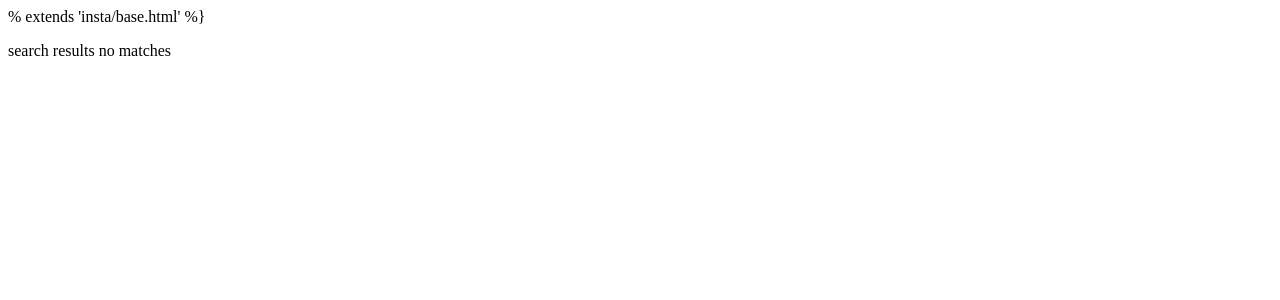
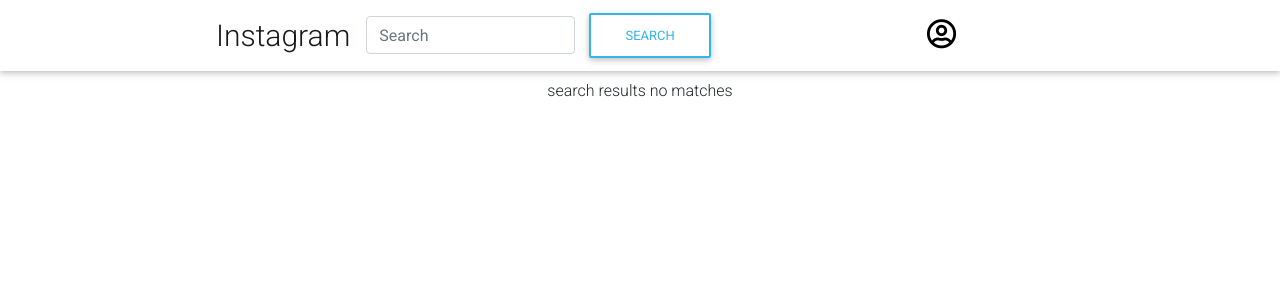
Before and after one commit to rowenarono95/Instagram-Clone, a Django app: template gramclone/templates/search.html in a window 1280 px wide. Shown: the top 300 px of the page. Run offline with Django 3.2, Linux system fonts and the light colour scheme; the template is opened without the code that fills it, so the values that code supplies are empty; some libraries are stand-ins or nearby versions.

Commit message:
add path for search functionality

```diff
--- a/gramclone/models.py
+++ b/gramclone/models.py
@@ -19,7 +19,6 @@
 
     def save_profile(self):
         self.save()
-
 
 
 class Post(models.Model):
--- a/gramclone/templates/navbar.html
+++ b/gramclone/templates/navbar.html
@@ -42,10 +42,15 @@
   </button>
   <div class="collapse navbar-collapse" id="navbarTogglerDemo01">
     <a class="navbar-brand" style= "font-size: 30px; margin-left: 200px;" href="{% url 'home' %}">Instagram</a>
-    <form class="form-inline my-2 my-lg-0" style="margin-left: 500px;">
+    <!-- <form class="form-inline my-2 my-lg-0" style="margin-left: 500px;">
       <input class="form-control mr-sm-2" type="search" placeholder="Search" aria-label="Search">
       <button class="btn btn-outline-success my-2 my-sm-0" type="submit">Search</button>
-    </form>
+    </form> -->
+    <form class="form-inline my-4 my-lg-0" role="search" action="{% url 'search_user'%}">
+      <input class="form-control mr-sm-2" type="search" placeholder="Search" aria-label="Search"
+          name="search_user">
+      <button class="btn btn-outline-info my-2 my-sm-0" type="submit">Search</button>
+  </form>
     <a href="{% url 'profile' %}"><i class="far fa-user-circle" style="font-size: 30px; margin-left: 210px; color: black;"></i></a>
   </div>
 </nav>
--- a/gramclone/templates/search.html
+++ b/gramclone/templates/search.html
@@ -1,4 +1,4 @@
-% extends 'insta/base.html' %}
+{% extends 'base.html' %}
 {%  block content %}
 {% if users %}
     {% for user in users %}
@@ -7,8 +7,9 @@
         <div class="col-sm-4">
             <div class="card" style="width: 25rem;">
                 <span>
-                    <img src="{{user.profile.profile_photo.url}}" alt=""
+                    <img src="{{user.profile.profile_pic.url }}" alt=""
                         style="border-radius: 50%; width:30px; height:30px; border-color: brown; border-width: 1px;">
+                        <h4>{{user.username}}</h4>
                 </span>
                 <hr>
                 <span>{{user.profile.bio}}</span>
--- a/gramclone/urls.py
+++ b/gramclone/urls.py
@@ -8,6 +8,8 @@
     path('new_post/', views.new_post, name='new_post'),
     path('profile/', views.profile, name='profile'),
     path('comments/<id>', views.comments, name='comments'),
+    path('search_user', views.search_user, name='search_user'),
+
 
 
 ]
```
